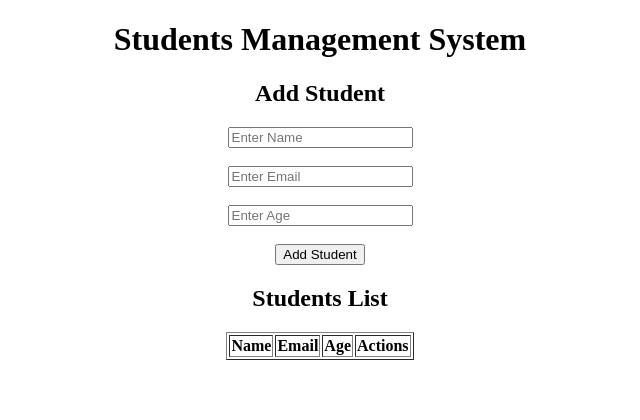
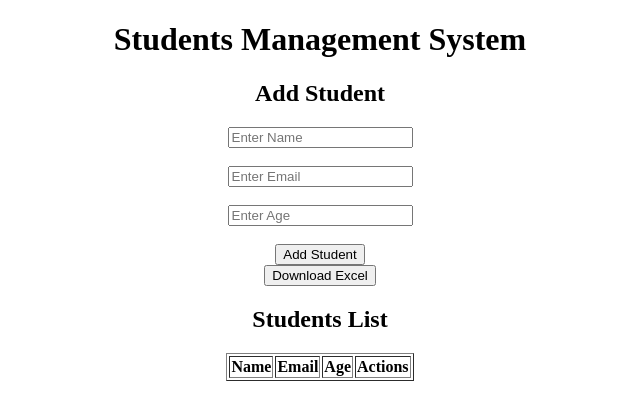
Before and after one commit to Jagadevi147/students-table, a React (Create React App) app: page / in a window 1280 px wide. Shown: the top 420 px of the page, without its empty margins (320-960 px from the left). Built offline with nearby package versions, Linux system fonts and the light colour scheme.

Commit message:
Added Excel download functionality

```diff
--- a/package.json
+++ b/package.json
@@ -7,10 +7,12 @@
     "@testing-library/jest-dom": "^6.9.1",
     "@testing-library/react": "^16.3.2",
     "@testing-library/user-event": "^13.5.0",
+    "file-saver": "^2.0.5",
     "react": "^19.2.4",
     "react-dom": "^19.2.4",
     "react-scripts": "5.0.1",
-    "web-vitals": "^2.1.4"
+    "web-vitals": "^2.1.4",
+    "xlsx": "^0.18.5"
   },
   "scripts": {
     "start": "react-scripts start",
--- a/src/App.js
+++ b/src/App.js
@@ -1,6 +1,7 @@
 import React, { useState } from "react";
 import StudentForm from "./components/StudentForm";
 import StudentTable from "./components/StudentTable";
+import { exportToExcel } from "./utils/exportExcel";
 
 function App() {
   const [students, setStudents] = useState([]);
@@ -41,6 +42,7 @@ function App() {
       <h1>Students Management System</h1>
 
       <StudentForm addStudent={addStudent} />
+      <button onClick={() => exportToExcel(students)}>Download Excel</button>
 
       <StudentTable
         students={students}
--- /dev/null
+++ b/src/utils/exportExcel.js
@@ -0,0 +1,21 @@
+import * as XLSX from "xlsx";
+import { saveAs } from "file-saver";
+
+export const exportToExcel = (students) => {
+  const worksheet = XLSX.utils.json_to_sheet(students);
+
+  const workbook = XLSX.utils.book_new();
+
+  XLSX.utils.book_append_sheet(workbook, worksheet, "Students");
+
+  const excelBuffer = XLSX.write(workbook, {
+    bookType: "xlsx",
+    type: "array",
+  });
+
+  const data = new Blob([excelBuffer], {
+    type: "application/octet-stream",
+  });
+
+  saveAs(data, "students.xlsx");
+};
```
Also changed, not shown: 1 other file (tests, documents, lock files or other folders).
